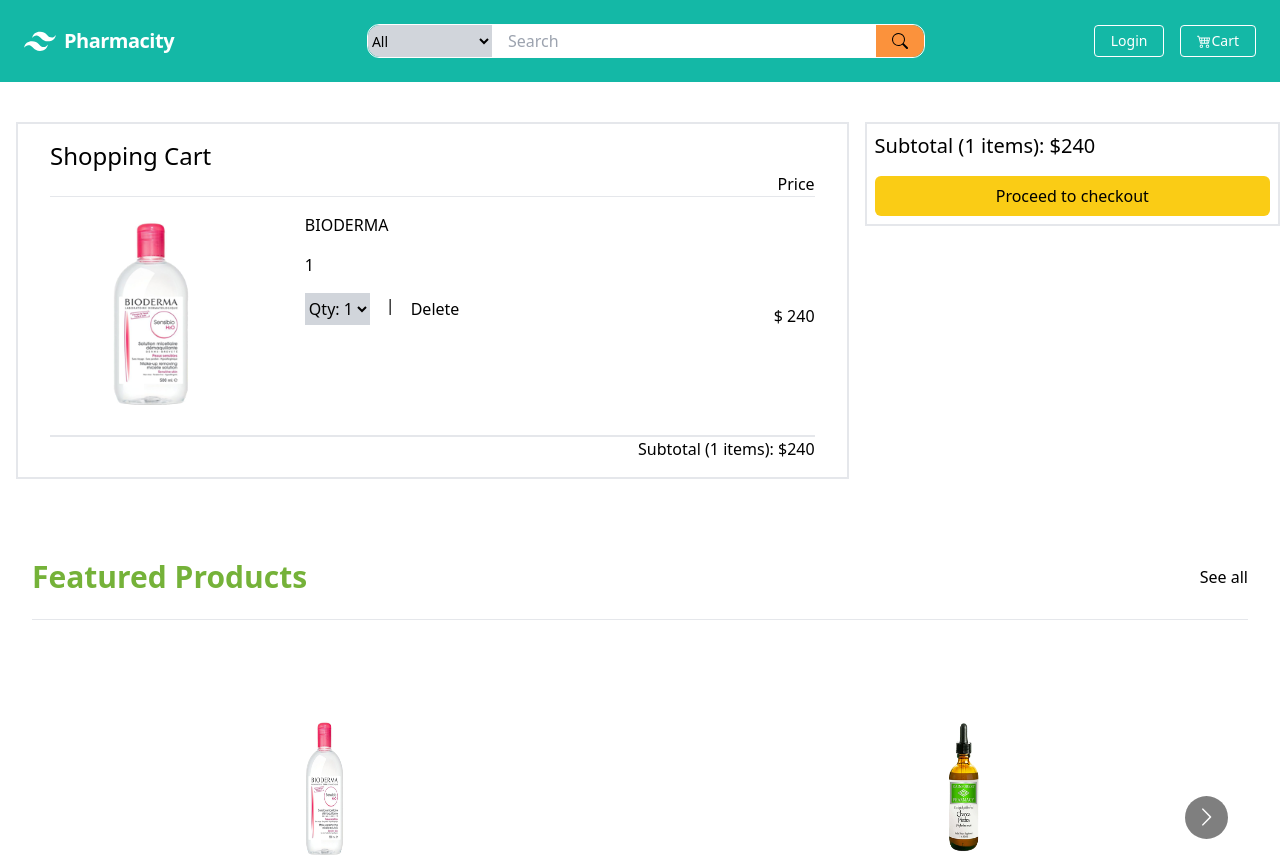
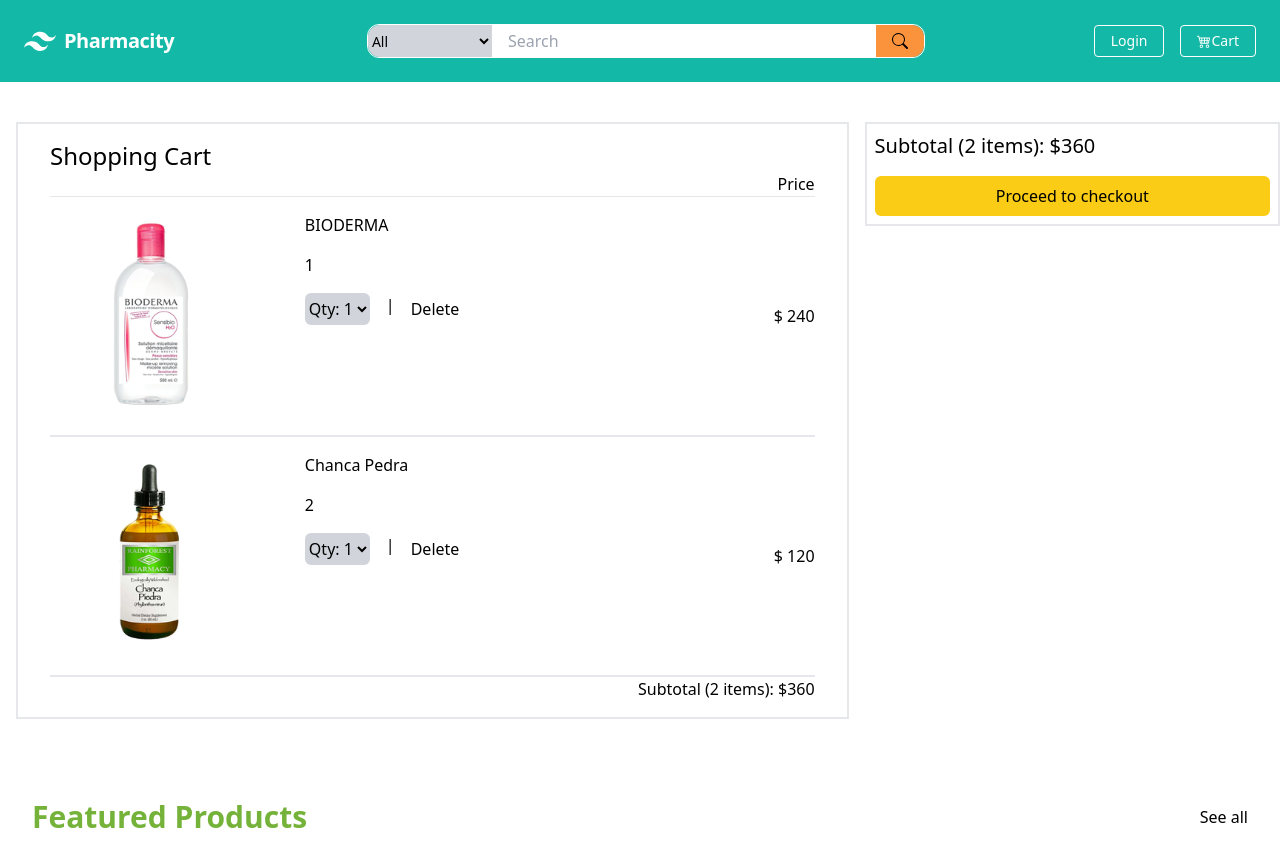
Before and after one commit to pharmacity-xyz/ui-nextjs, a Next.js app: page /cart in a window 1280 px wide. Shown: the top 856 px of the page. Built offline with nearby package versions, Linux system fonts and the light colour scheme.

Commit message:
Update how to calculate in the cart

```diff
--- a/datas/cart.json
+++ b/datas/cart.json
@@ -7,5 +7,14 @@
     "detail": "Lorem ipsum dolor sit amet, consectetur adipisicing elit. Pariatur, vitae, explicabo? Incidunt facere, natus soluta dolores iusto! Molestiae expedita veritatis nesciunt doloremque sint asperiores fuga voluptas, distinctio, aperiam, ratione dolore.",
     "image": "/images/product_01.png",
     "isFeatured": true
+  },
+  {
+    "id": "2",
+    "name": "Chanca Pedra",
+    "category": 2,
+    "price": 120.0,
+    "detail": "Lorem ipsum dolor sit amet, consectetur adipisicing elit. Pariatur, vitae, explicabo? Incidunt facere, natus soluta dolores iusto! Molestiae expedita veritatis nesciunt doloremque sint asperiores fuga voluptas, distinctio, aperiam, ratione dolore.",
+    "image": "/images/product_02.png",
+    "isFeatured": true
   }
 ]
--- a/pages/cart.tsx
+++ b/pages/cart.tsx
@@ -8,9 +8,11 @@ import carts from '../datas/cart.json'
 const Cart = () => {
   const [totalPrice, setTotalPrice] = useState(0)
   useEffect(() => {
+    let tempTotalPrice = 0
     carts.map((cart) => {
-      setTotalPrice(cart.price + totalPrice)
+      tempTotalPrice += cart.price
     })
+    setTotalPrice(tempTotalPrice)
   }, [])
 
   return (
@@ -35,7 +37,7 @@ const Cart = () => {
                 <h1 className="mb-4">{cart.name}</h1>
                 <h1 className="mb-4">{cart.category}</h1>
                 <div className="flex gap-4">
-                  <select className="h-8  bg-gray-300">
+                  <select className="h-8  bg-gray-300 rounded-md">
                     <option>Qty: 1</option>
                     <option>2</option>
                     <option>3</option>
```
